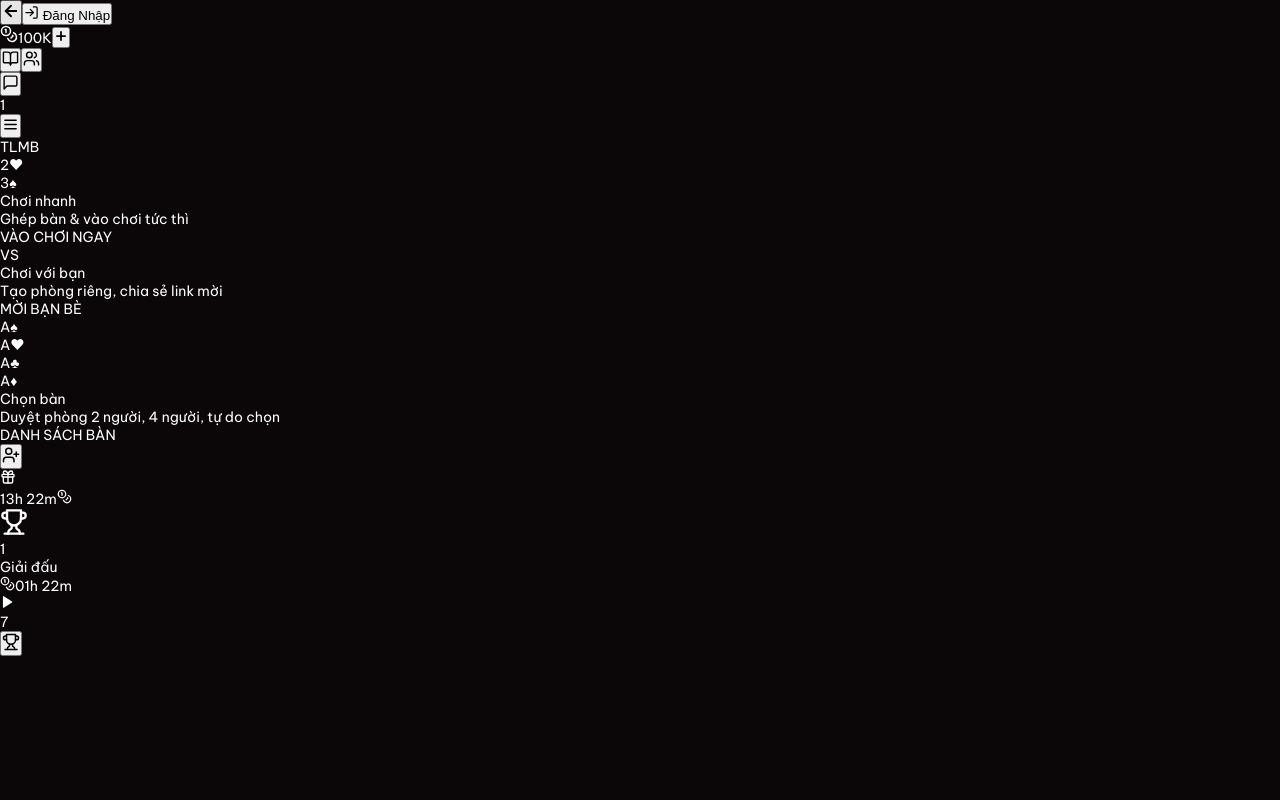
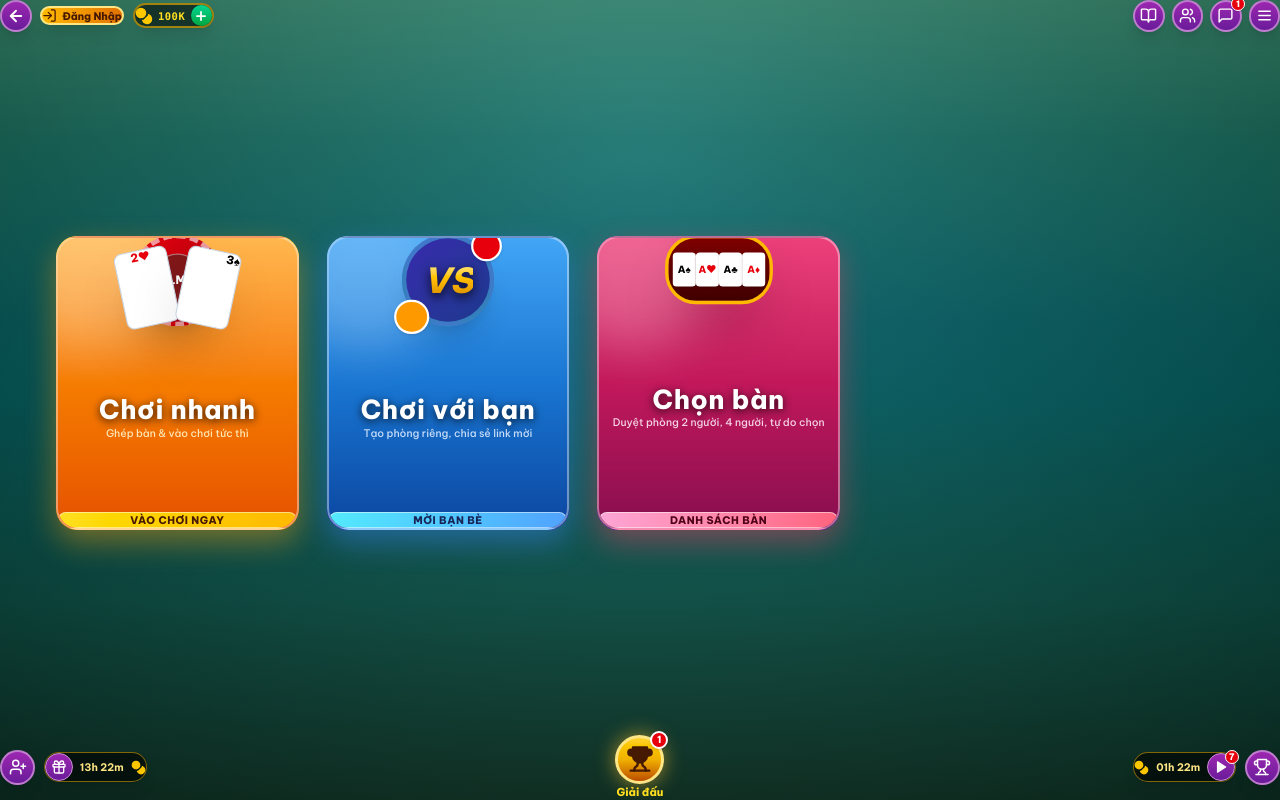
Before and after one commit to dev-adt/play, a React (Vite) app in the folder packages/client/: page / in a window 1280 px wide. Built offline with nearby package versions, Linux system fonts and the light colour scheme.

Commit message:
Fix missing Tailwind CSS compilation: configure @tailwindcss/vite plugin so styling and layout render properly

```diff
--- a/packages/client/package.json
+++ b/packages/client/package.json
@@ -16,10 +16,12 @@
     "socket.io-client": "^4.8.1"
   },
   "devDependencies": {
+    "@tailwindcss/vite": "^4.3.3",
     "@types/canvas-confetti": "^1.9.0",
     "@types/react": "^19.0.8",
     "@types/react-dom": "^19.0.3",
     "@vitejs/plugin-react": "^4.3.4",
+    "tailwindcss": "^4.3.3",
     "typescript": "^5.7.3",
     "vite": "^6.1.0"
   }
--- a/packages/client/src/index.css
+++ b/packages/client/src/index.css
@@ -1,3 +1,5 @@
+@import "tailwindcss";
+
 :root {
   --table-bg: radial-gradient(ellipse at 50% 45%, #991626 0%, #6d0a16 60%, #3a0208 100%);
   --table-border: #f5b041;
@@ -20,8 +22,8 @@
 
 html, body {
   width: 100%;
-  height: 100%;
-  overflow: hidden;
+  min-height: 100%;
+  overflow-x: hidden;
   background-color: #0b0708;
   color: #ffffff;
   font-family: var(--font-main);
--- a/packages/client/vite.config.ts
+++ b/packages/client/vite.config.ts
@@ -1,17 +1,18 @@
 import { defineConfig } from 'vite';
 import react from '@vitejs/plugin-react';
+import tailwindcss from '@tailwindcss/vite';
 
 export default defineConfig({
-  plugins: [react()],
+  plugins: [tailwindcss(), react()],
   server: {
     port: 5173,
     proxy: {
       '/api': {
-        target: 'http://localhost:3000',
+        target: 'http://localhost:3027',
         changeOrigin: true,
       },
       '/socket.io': {
-        target: 'http://localhost:3000',
+        target: 'http://localhost:3027',
         ws: true,
       },
     },
```
Also changed, not shown: 1 other file (tests, documents, lock files or other folders).
